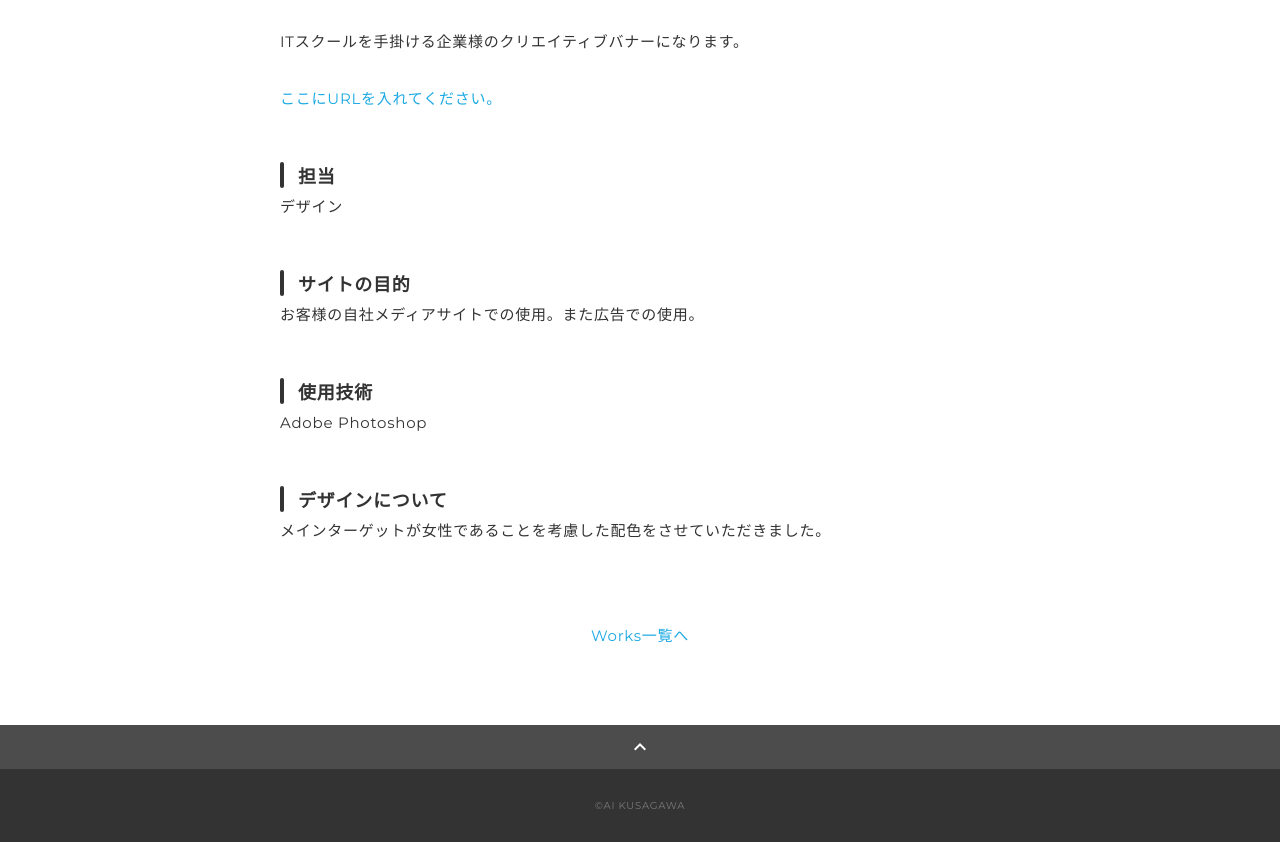
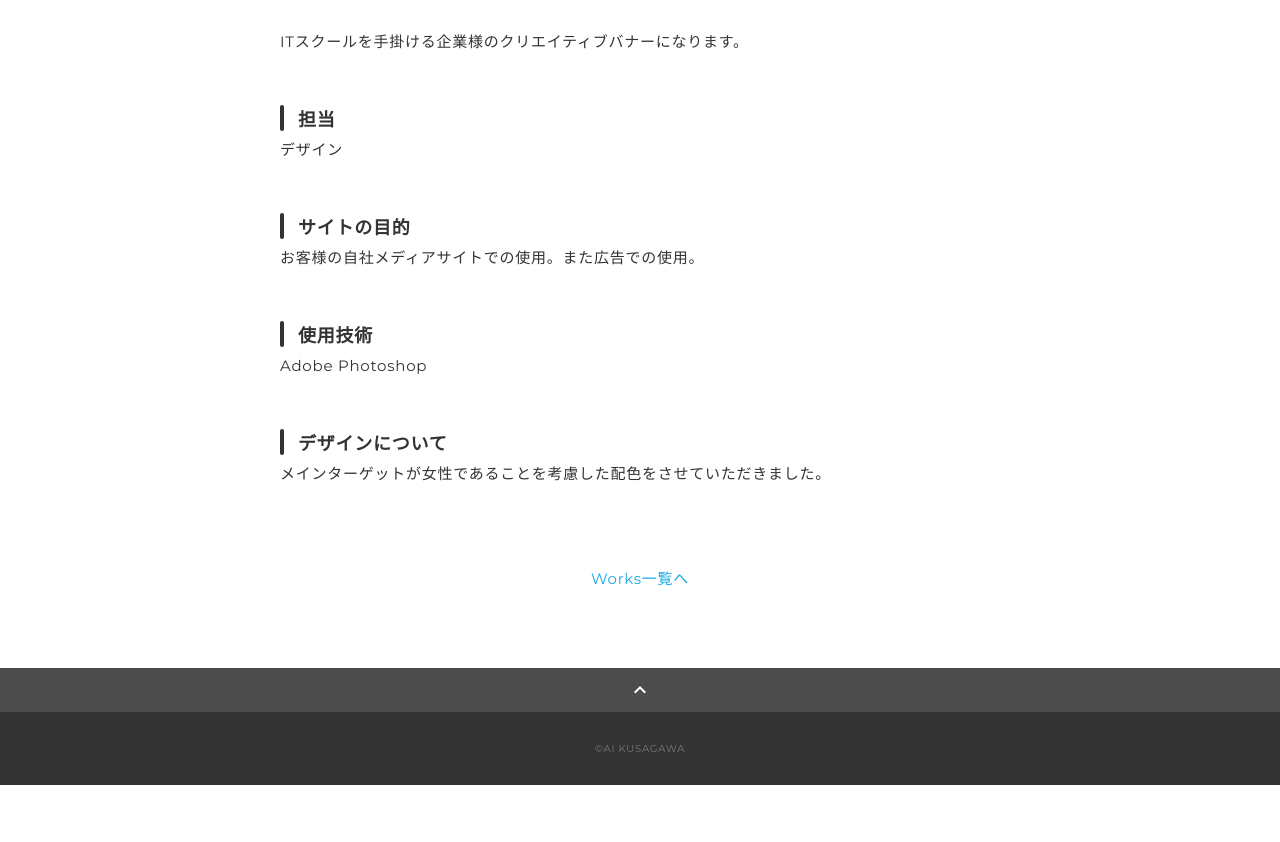
Before and after one commit to aikusagawa1492/portfolio, a plain HTML site: page works-4.html in a window 1280 px wide. Shown: the part 817-1659 px from the top of the page. After the commit the page ends 1602 px from the top, so only its background shows below. Drawn offline with nearby package versions, Linux system fonts and the light colour scheme.

Commit message:
works4 URL削除2

```diff
--- a/works-4.html
+++ b/works-4.html
@@ -45,7 +45,6 @@
               ITスクールを手掛ける企業様のクリエイティブバナーになります。
             </p>
 
-            <p><a href="" target="_blank" rel="noopener">ここにURLを入れてください。</a></p>
             <h3>担当</h3>
             <p>デザイン</p>
             <h3>サイトの目的</h3>
```
